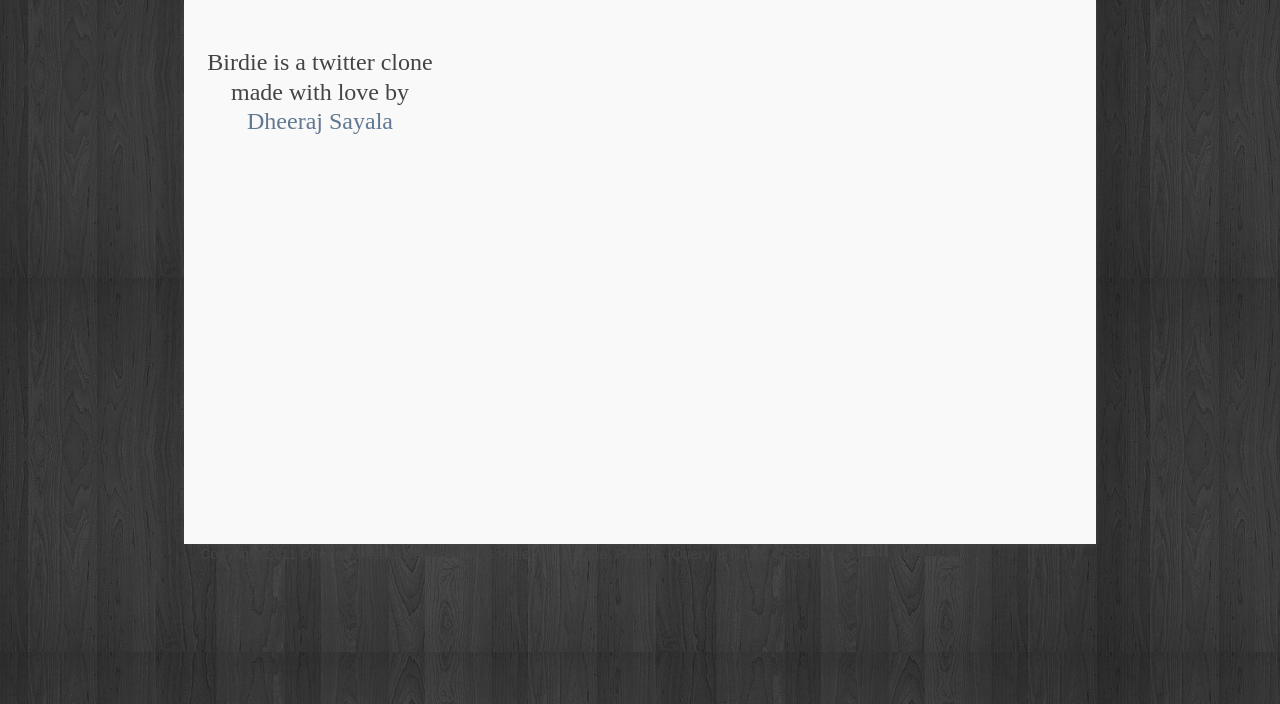
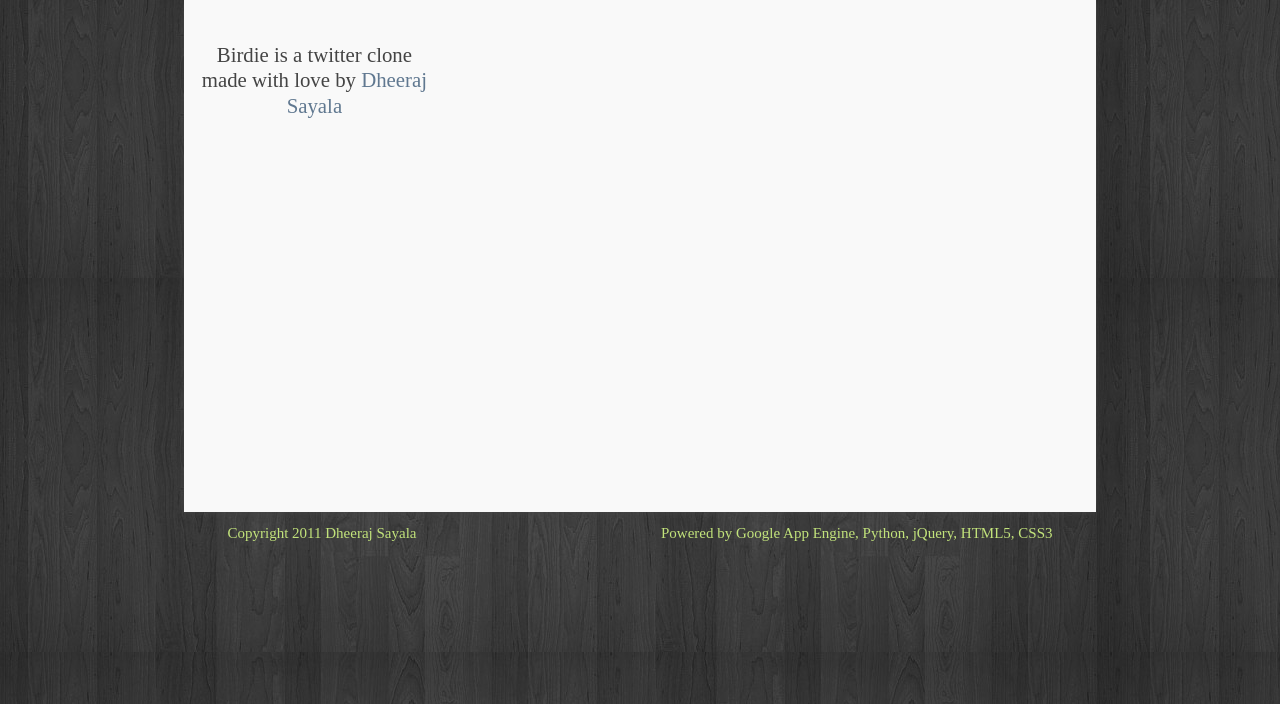
Before and after one commit to dheerosaur/birdie, a Django app: template templates/public.html in a window 1280 px wide. Shown: the part 96-800 px from the top of the page. Run offline with Django 3.2, Linux system fonts and the light colour scheme; the template is opened without the code that fills it, so the values that code supplies are empty; some libraries are stand-ins or nearby versions.

Commit message:
Styled the footer; Changed the logo font

```diff
--- a/static/css/reset.css
+++ b/static/css/reset.css
@@ -53,9 +53,9 @@ sup { vertical-align: super; font-size: smaller; }
 pre {  padding: 15px;  white-space: pre;  white-space: pre-wrap;  white-space: pre-line;  word-wrap: break-word; }
 textarea { overflow: auto; }
 
-::-moz-selection{ background: #dd9999; color:#fff; text-shadow: none; }
-::selection { background: #dd9999; color:#fff; text-shadow: none; }
-a:link { -webkit-tap-highlight-color: #dd9999; }
+::-moz-selection{ background: #97AE65; color:#fff; text-shadow: none; }
+::selection { background: #97AE65; color:#fff; text-shadow: none; }
+a:link { -webkit-tap-highlight-color: #97AE65; }
 
 .ie7 img { -ms-interpolation-mode: bicubic; }
 
--- a/static/css/style.css
+++ b/static/css/style.css
@@ -77,7 +77,7 @@ small, form>label, .pub_time {
 #container {
   position: relative;
   padding: 1em;
-  min-height: 32em;
+  min-height: 30em;
   background: #f9f9f9;
   -moz-box-shadow: 0 0 8px #444;
   -webkit-box-shadow: 0 0 8px #444;
@@ -90,10 +90,10 @@ small, form>label, .pub_time {
 }
 #intro {
   position: absolute;
-  width: 10em;
+  width: 11em;
   top: 2em;
-  font-size: 150%;
-  font-family: "Dancing Script";
+  font-size: 130%;
+  font-family: "Droid Serif";
   text-align: center;
 }
 #userdetails {
@@ -135,9 +135,6 @@ small, form>label, .pub_time {
   padding: 0 0.2em 0 0.8em;
   margin-left: 16em;
   width: 38em;
-  -moz-box-shadow: -1px 0 0 hsla(0, 60%, 60%, 0.2);
-  -webkit-box-shadow: -1px 0 0 hsla(0, 60%, 60%, 0.2);
-  box-shadow: -1px 0 0 hsla(0, 60%, 60%, 0.2);
 }
 #itemlists {
   font-size: 0.95em;
@@ -247,3 +250,15 @@ small, form>label, .pub_time {
   background-color: hsla(89, 57%, 37%, 1);
   -moz-box-shadow: 1px 1px 2px #666;
 }
+
+#footer {
+  padding: 10px 5px;
+  font: 15px/1.5 "Droid Sans";
+  color: #C2E37B;
+}
+#copyright {
+  float: left;
+}
+#powered-by {
+  float: right;
+}
--- a/templates/base.html
+++ b/templates/base.html
@@ -46,8 +46,8 @@
     </div>
     <footer id="footer">
         {% block footer %}
-        <span>Copyright 2011 Dheeraj Sayala</span>
-        <span>Powered by Google App Engine, Python, jQuery, HTML5, CSS3</span>
+        <p id="copyright">Copyright 2011 Dheeraj Sayala</p>
+        <p id="powered-by">Powered by Google App Engine, Python, jQuery, HTML5, CSS3</p>
         {% endblock %}
     </footer>
 
```
Also changed, not shown: other parts of static/css/style.css (+16 -10 lines), 1 other file.
